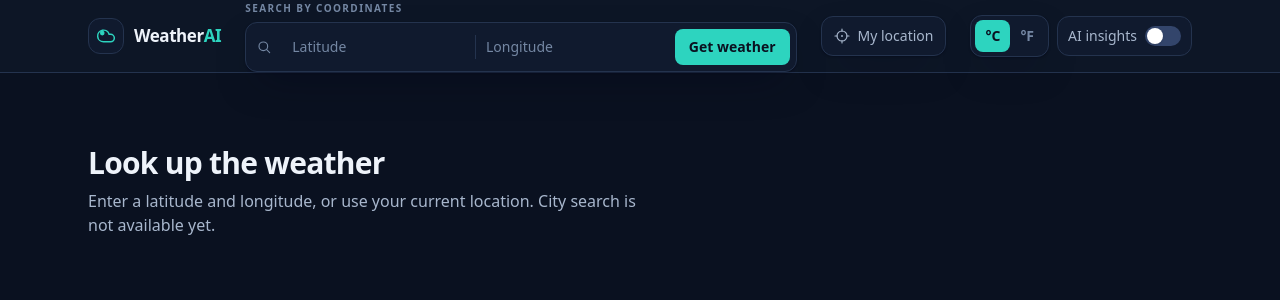
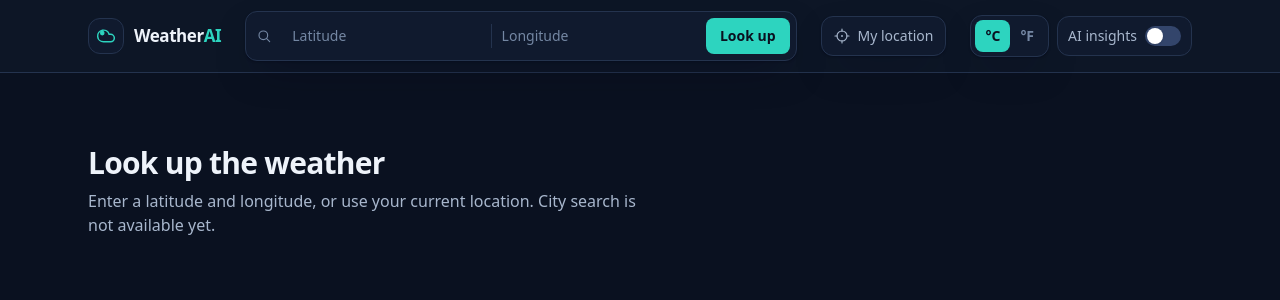
Before and after one commit to MachariaP/weatherai-platform, a Next.js app in the folder frontend/: page / in a window 1280 px wide. Shown: the top 300 px of the page. Built offline with nearby package versions, Linux system fonts and the light colour scheme.

Commit message:
feat(frontend): add coordinate search validation
Reject missing and out-of-range lat/lon in the header form before
updating location state. No city search or geocoding.

```diff
--- a/frontend/components/ui/SearchBar.tsx
+++ b/frontend/components/ui/SearchBar.tsx
@@ -1,42 +1,56 @@
 "use client";
 
-import { useState, type FormEvent } from "react";
+import { useId, useState, type FormEvent } from "react";
 import { useLocation } from "@/components/providers/LocationProvider";
 import { formatCoordinates } from "@/lib/format";
 import { SearchIcon } from "./icons";
+
+function parseCoordinate(value: string): number | null {
+  const trimmed = value.trim();
+  if (trimmed === "") return null;
+  const n = Number(trimmed);
+  if (!Number.isFinite(n)) return null;
+  return n;
+}
 
 export function SearchBar() {
   const { setLocation } = useLocation();
   const [latStr, setLatStr] = useState("");
   const [lonStr, setLonStr] = useState("");
+  const [error, setError] = useState<string | null>(null);
+  const errorId = useId();
 
   function handleSubmit(e: FormEvent) {
     e.preventDefault();
-    const lat = parseFloat(latStr);
-    const lon = parseFloat(lonStr);
-    if (
-      Number.isNaN(lat) ||
-      Number.isNaN(lon) ||
-      lat < -90 ||
-      lat > 90 ||
-      lon < -180 ||
-      lon > 180
-    ) {
+
+    const lat = parseCoordinate(latStr);
+    const lon = parseCoordinate(lonStr);
+
+    if (lat === null && lon === null) {
+      setError("Latitude and longitude are required");
       return;
     }
+    if (lat === null || lat < -90 || lat > 90) {
+      setError("Latitude must be a number between -90 and 90");
+      return;
+    }
+    if (lon === null || lon < -180 || lon > 180) {
+      setError("Longitude must be a number between -180 and 180");
+      return;
+    }
+
+    setError(null);
     setLocation({ lat, lon, label: formatCoordinates(lat, lon) });
   }
 
   return (
     <form
-      id="weather-search"
       onSubmit={handleSubmit}
+      noValidate
       aria-label="Search by coordinates"
       className="w-full"
     >
-      <p className="mb-1.5 text-[10px] font-semibold uppercase tracking-[0.14em] text-text-muted">
-        Search by coordinates
-      </p>
+      <p className="sr-only">Search by coordinates</p>
       <div className="flex items-center rounded-xl border border-border bg-surface shadow-card transition-colors focus-within:border-accent focus-within:ring-2 focus-within:ring-accent/15">
         <span className="hidden h-9 w-9 shrink-0 place-items-center text-text-muted sm:grid">
           <SearchIcon className="h-4 w-4" />
@@ -46,15 +60,17 @@ export function SearchBar() {
         </label>
         <input
           id="weather-lat"
-          type="number"
-          step="any"
+          type="text"
           inputMode="decimal"
+          autoComplete="off"
           placeholder="Latitude"
           value={latStr}
-          onChange={(e) => setLatStr(e.target.value)}
-          min={-90}
-          max={90}
-          required
+          onChange={(e) => {
+            setLatStr(e.target.value);
+            if (error) setError(null);
+          }}
+          aria-invalid={error !== null && error.toLowerCase().includes("latitude")}
+          aria-describedby={error ? errorId : undefined}
           className="w-full min-w-0 bg-transparent px-2.5 py-2.5 text-sm text-text placeholder:text-text-muted focus:outline-none"
         />
         <span aria-hidden="true" className="h-6 w-px shrink-0 bg-border" />
@@ -63,15 +79,17 @@ export function SearchBar() {
         </label>
         <input
           id="weather-lon"
-          type="number"
-          step="any"
+          type="text"
           inputMode="decimal"
+          autoComplete="off"
           placeholder="Longitude"
           value={lonStr}
-          onChange={(e) => setLonStr(e.target.value)}
-          min={-180}
-          max={180}
-          required
+          onChange={(e) => {
+            setLonStr(e.target.value);
+            if (error) setError(null);
+          }}
+          aria-invalid={error !== null && error.toLowerCase().includes("longitude")}
+          aria-describedby={error ? errorId : undefined}
           className="w-full min-w-0 bg-transparent px-2.5 py-2.5 text-sm text-text placeholder:text-text-muted focus:outline-none"
         />
         <button
@@ -79,9 +97,14 @@ export function SearchBar() {
           className="focus-ring m-1.5 inline-flex h-9 shrink-0 items-center gap-1.5 rounded-lg bg-accent px-3.5 text-sm font-semibold text-background transition-colors hover:bg-accent-strong active:translate-y-px"
         >
           <SearchIcon className="h-4 w-4 sm:hidden" />
-          <span>Get weather</span>
+          <span>Look up</span>
         </button>
       </div>
+      {error ? (
+        <p id={errorId} role="alert" className="mt-1.5 text-sm text-error">
+          {error}
+        </p>
+      ) : null}
     </form>
   );
 }
```
